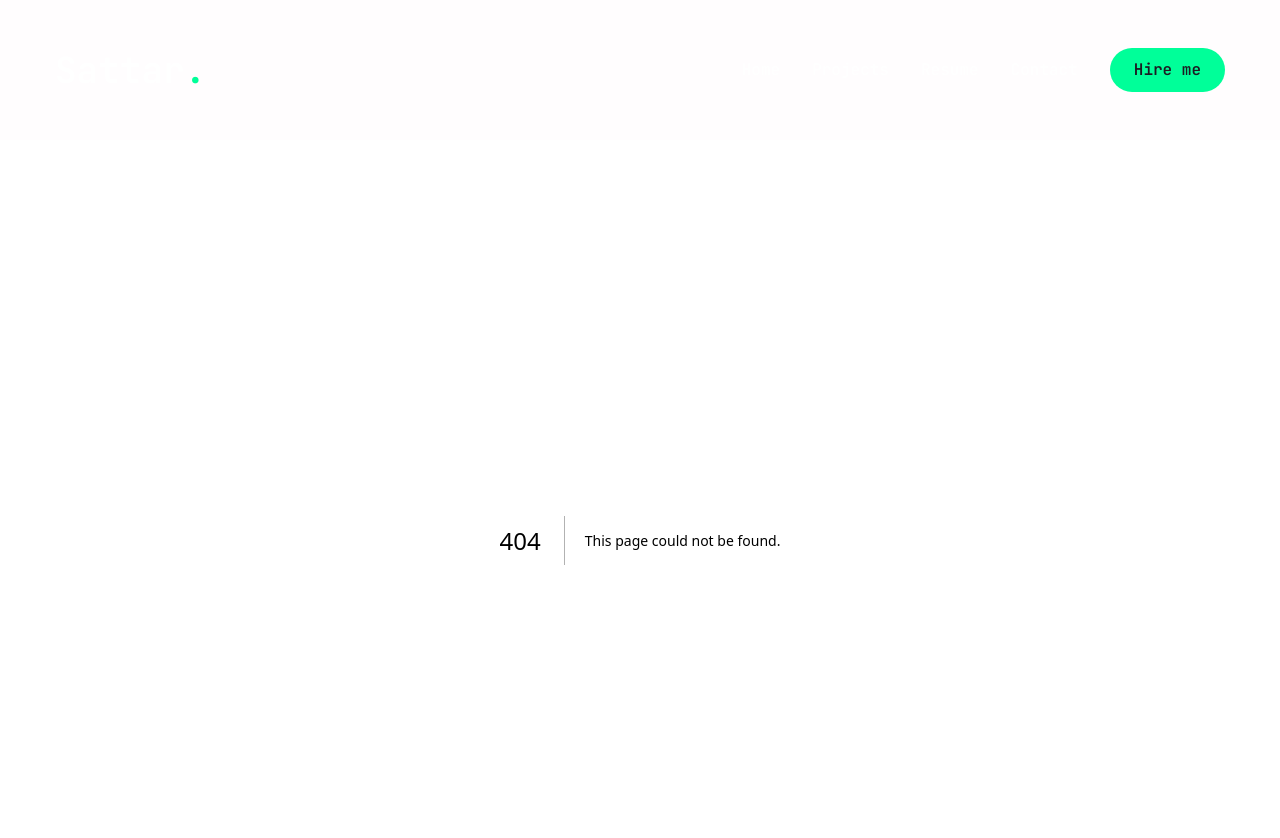
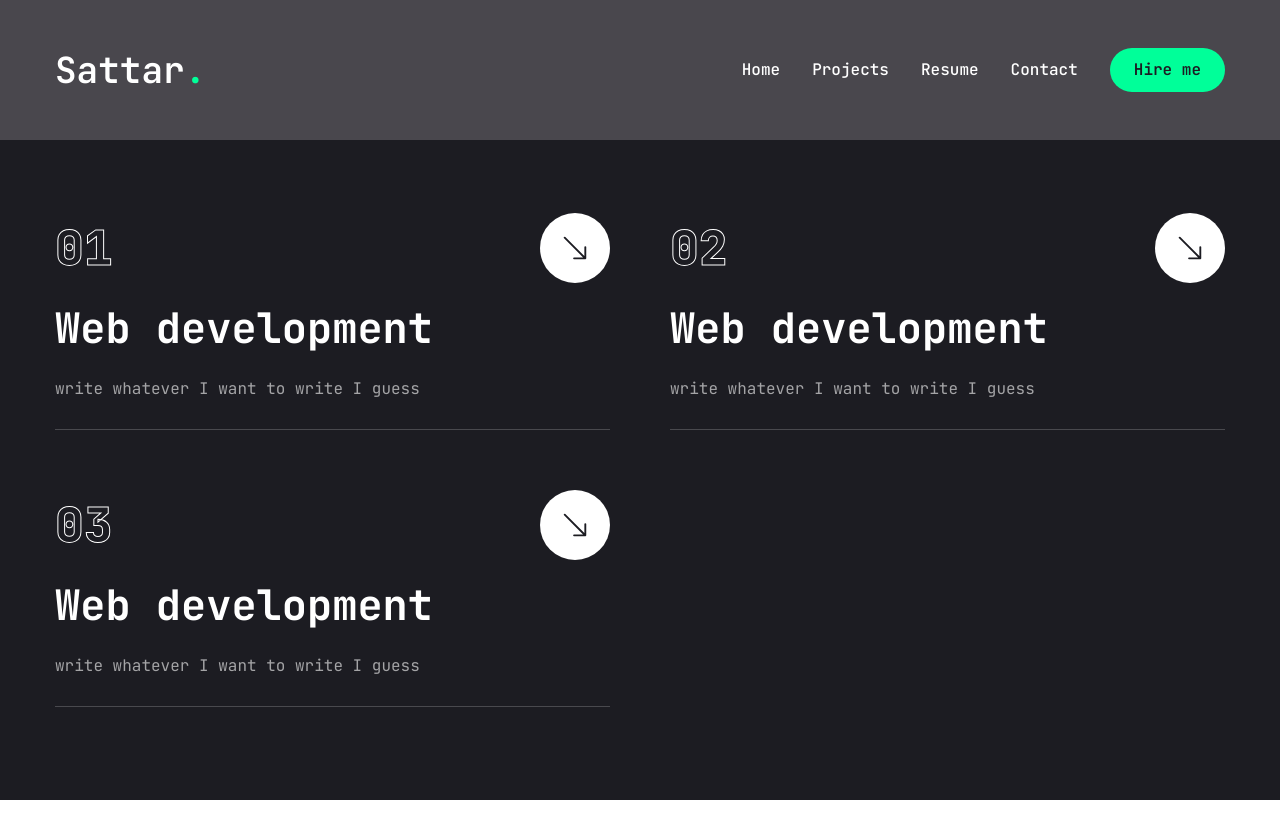
Before and after one commit to saud-sattar/saud-portfolio, a Next.js app: page /services in a window 1280 px wide. Before the commit this address had no page. Shown: the top 838 px of the page. After the commit the page ends 800 px from the top, so only its background shows below. Built offline with nearby package versions, Linux system fonts and the light colour scheme.

Commit message:
Services page done
Services done but hidden till need to use. Next is resume.

```diff
--- a/app/globals.css
+++ b/app/globals.css
@@ -19,4 +19,12 @@
     .h3 {
         @apply text-[20px] xl:text-[24px] leading-[1.1] font-semibold;
     }
+
+    .text-outline {
+        -webkit-text-stroke: 1px #ffffff;
+    }
+
+    .text-outline-hover {
+        -webkit-text-stroke: 1px #00ff99;
+    }
 }
--- /dev/null
+++ b/app/services/page.jsx
@@ -0,0 +1,78 @@
+"use client";
+
+import { BsArrowDownRight } from "react-icons/bs";
+import Link from "next/link";
+
+const services = [
+    {
+        num: '01',
+        title: 'Web development',
+        description: 'write whatever I want to write I guess',
+        href: ""
+    },
+    {
+        num: '02',
+        title: 'Web development',
+        description: 'write whatever I want to write I guess',
+        href: ""
+    },
+    {
+        num: '03',
+        title: 'Web development',
+        description: 'write whatever I want to write I guess',
+        href: ""
+    },
+];
+
+import { motion } from "framer-motion";
+
+
+
+const Services = () => {
+    return (
+        <section className="min-h-[80vh] flex flex-col justify-center py-12 xl:py-0">
+            <div className="container mx-auto">
+                <motion.div
+                    initial={{ opacity: 0 }}
+                    animate={{
+                        opacity: 1,
+                        transition: { delay: 2.4, duration: 0.4, ease: "easeIn" },
+                    }}
+                    className="grid grid-cols-1 md:grid-cols-2 gap-[60px]"
+                >
+                    {services.map((service, index) => {
+                        return (
+                            <div
+                                key={index}
+                                className="flex-1 flex flex-col justify-center gap-6 group"
+                            >
+                                {/* top */}
+                                <div className="w-full flex justify-between items-center">
+                                    <div className="text-5xl font-extrabold text-outline text-transparent group-hover:text-outline-hover transition-all duration-500">
+                                        {service.num}
+                                    </div>
+                                    <Link
+                                        href={service.href}
+                                        className="w-[70px] h-[70px] rounded-full bg-white group-hover:bg-accent transition-all duration-500 flex justify-center items-center hover:-rotate-45"
+                                    >
+                                        <BsArrowDownRight className="text-primary text-3xl" />
+                                    </Link>
+                                </div>
+                                {/* title */}
+                                <h2 className="text-[42px] font-bold leading-none text-white group-hover:text-accent transition-all duration-500">
+                                    {service.title}
+                                </h2>
+                                {/* description */}
+                                <p className="text-white/60">{service.description}</p>
+                                {/* border */}
+                                <div className="border-b border-white/20 w-full"></div>
+                            </div>
+                        );
+                    })}
+                </motion.div>
+            </div>
+        </section>
+    );
+};
+
+export default Services;
--- a/components/Nav.jsx
+++ b/components/Nav.jsx
@@ -9,6 +9,10 @@
         name: 'home',
         path: "/",
     },
+    // {
+    //     name: 'services',
+    //     path: "/services",
+    // },
     {
         name: 'projects',
         path: "/projects",
```
